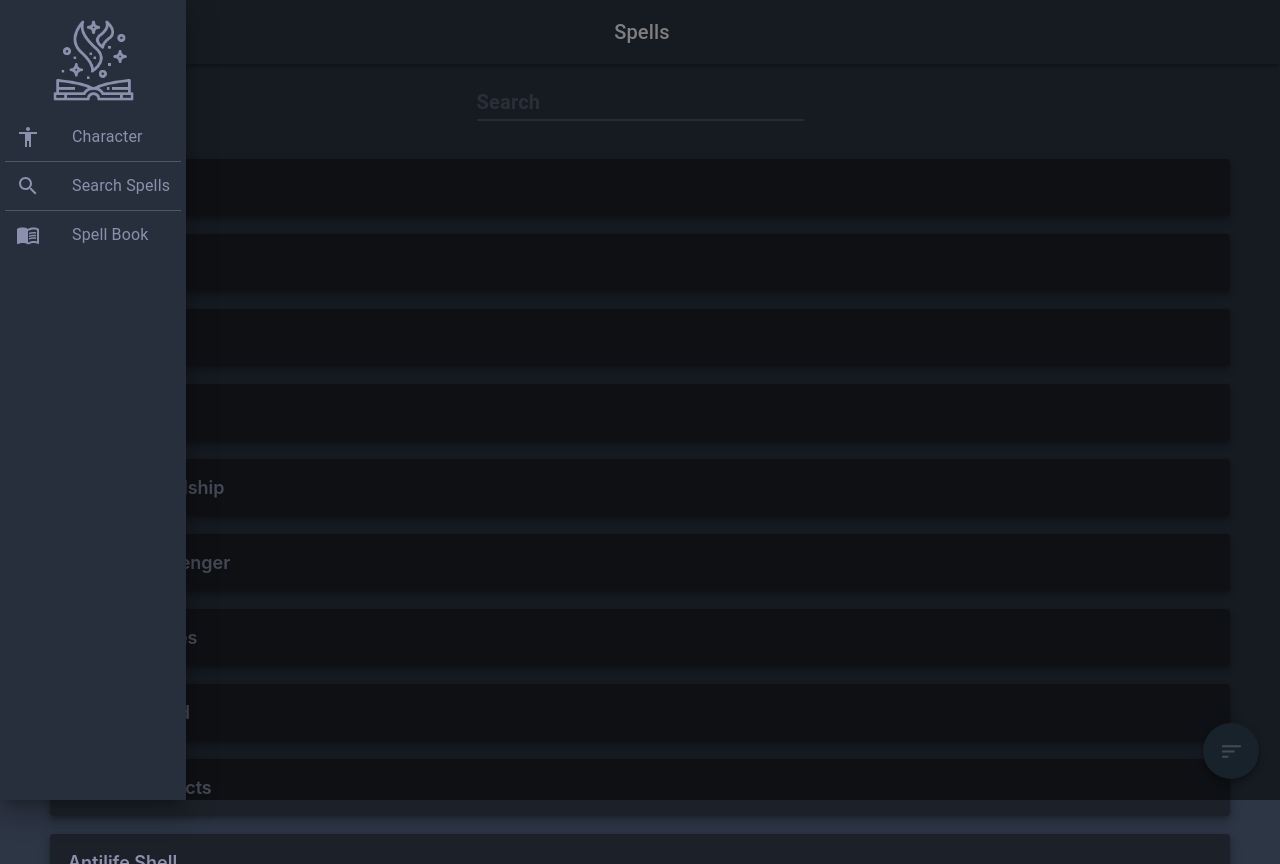
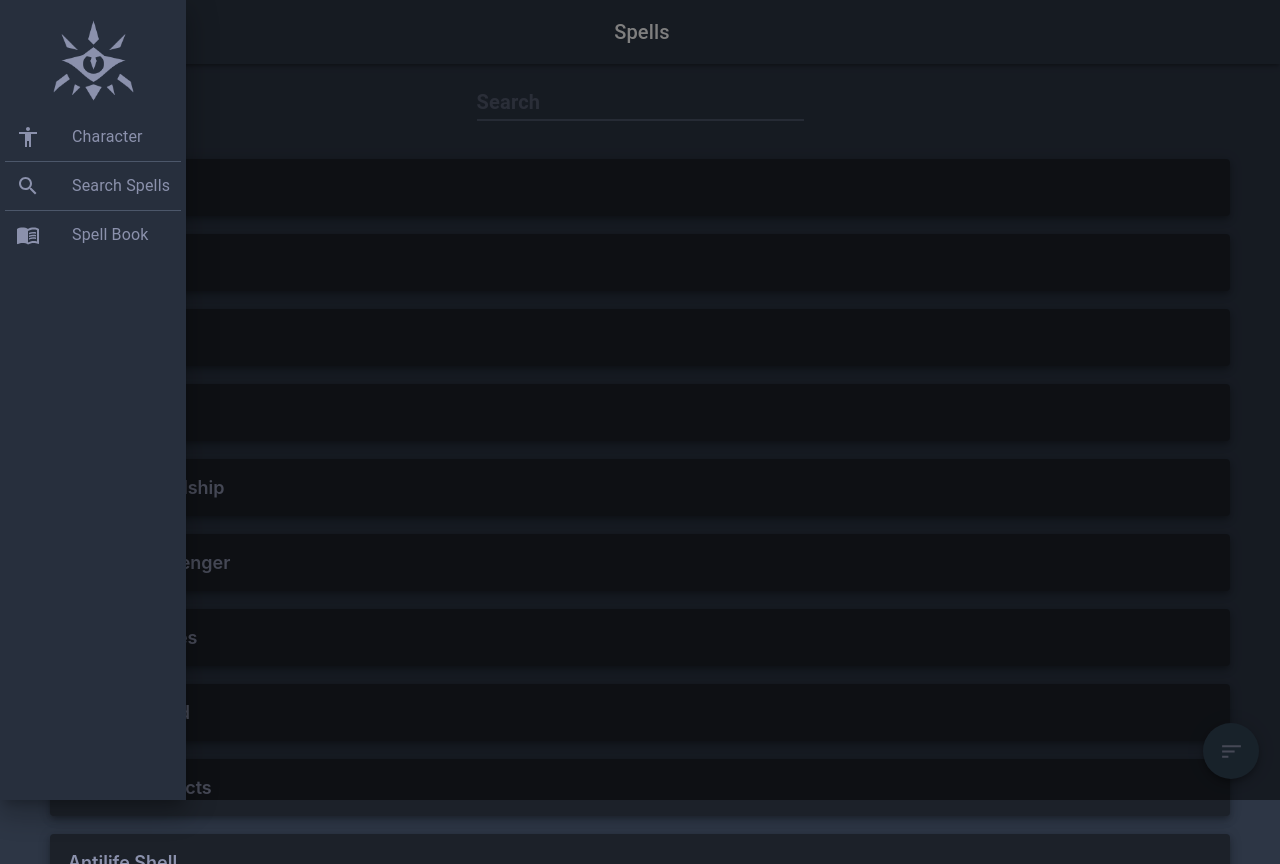
Before and after one commit to dotmotion/handy-haversack, a React (Create React App) app: page / in a window 1280 px wide. Both pictures are taken after a click on the button 36 px from the left and 32 px from the top of the page. Built offline with nearby package versions, Linux system fonts and the light colour scheme.

Commit message:
updated favicon and menu icon

```diff
--- a/src/App.js
+++ b/src/App.js
@@ -1,6 +1,6 @@
 import React, { Component } from "react";
 import "./App.css";
-import SB from "./assets/spellbook.png";
+import Eye from "./assets/eye.png";
 
 import ListItem from "@material-ui/core/ListItem";
 import ListItemIcon from "@material-ui/core/ListItemIcon";
@@ -94,7 +94,7 @@ class App extends Component {
         >
           <List onClick={this.toggleDrawer} onKeyDown={this.toggleDrawer}>
             <div className="menu-header">
-              <img src={SB} alt="d20" className="menu-icon" />
+              <img src={Eye} alt="d20" className="menu-icon" />
             </div>
             <ListItem
               button
```
Also changed, not shown: src/assets/eye.png (added), 1 other file (tests, documents, lock files or other folders).
